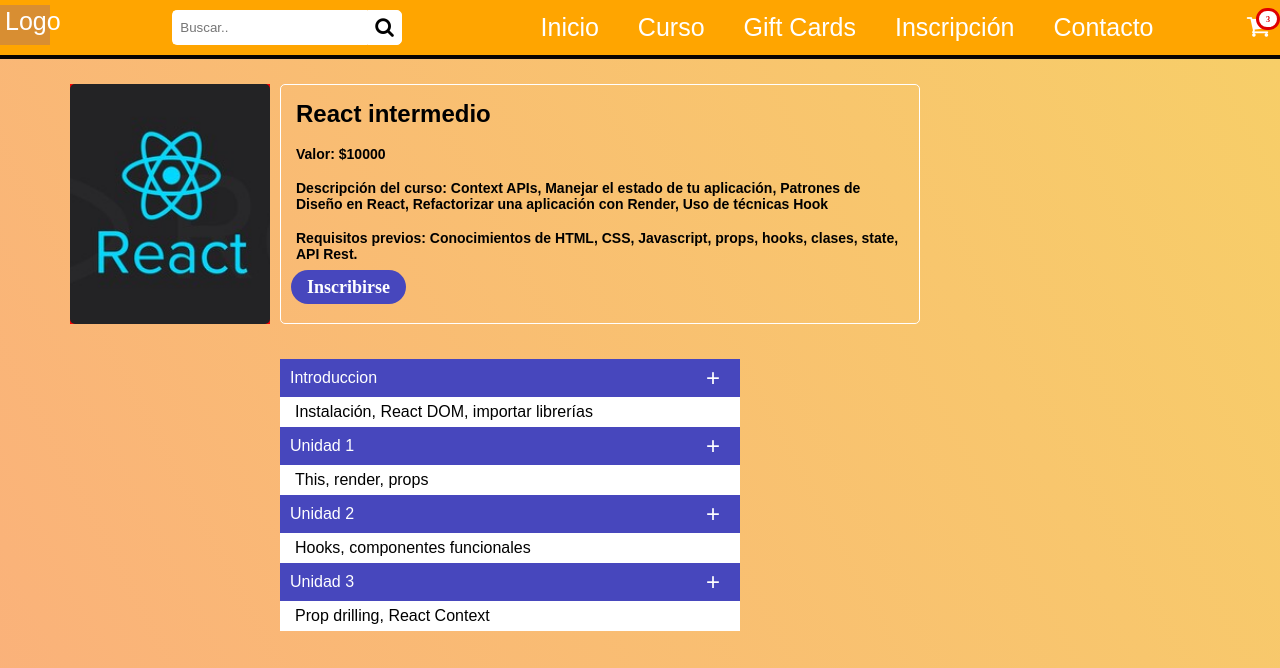
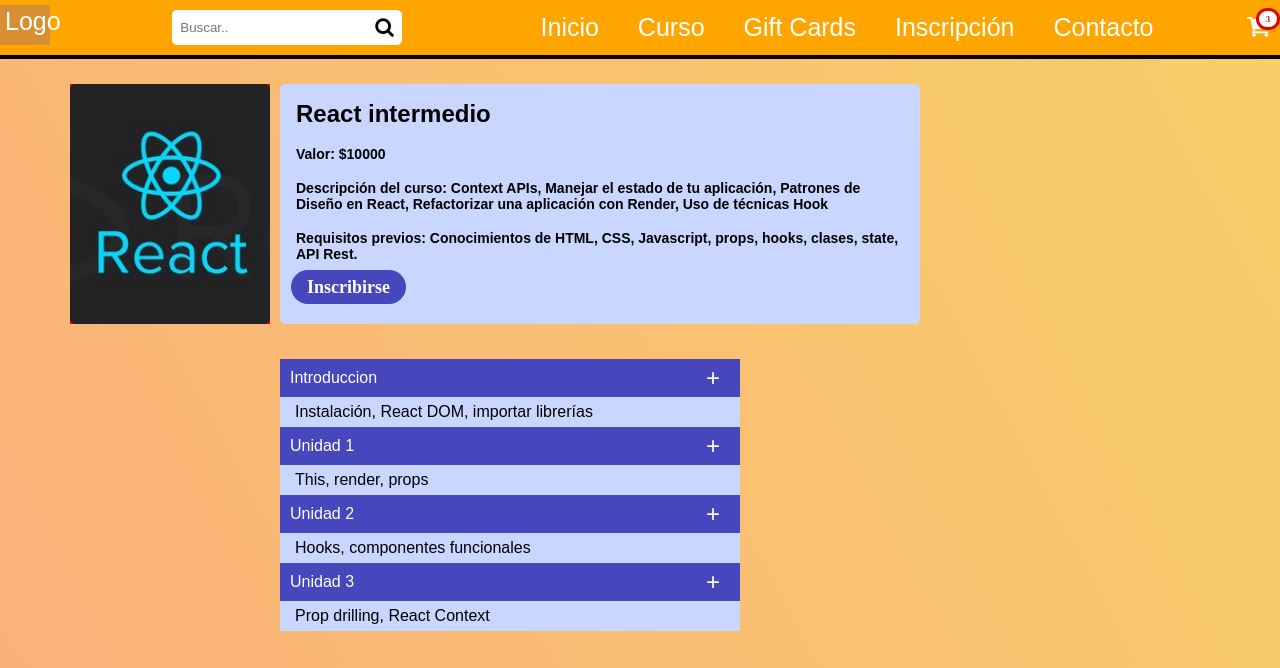
Before and after one commit to jonaalvarez/plataforma-de-cursos-online, a plain HTML site: page detalle-de-curso.html in a window 1280 px wide. Shown: the top 668 px of the page. Drawn offline with Linux system fonts and the light colour scheme.

```diff
--- a/css/detalle-de-curso.css
+++ b/css/detalle-de-curso.css
@@ -114,7 +114,8 @@
   position: absolute;
   left: 280px;
   top: 25px;
-  border: solid 1px white;
+  border: solid 1px #c9d6ff;
+  background-color: #c9d6ff;
   border-radius: 5px;
   padding: 15px;
 }
@@ -195,7 +196,7 @@
 .acordeon .content-box .content {
   position: relative;
   padding: 15px;
-  background: #fff;
+  background: #c9d6ff;
   height: 0;
   overflow: hidden;
   transition: 0.5s;
```
Also changed, not shown: css/contacto.css (+4 -4 lines), index.html (+1 -1 lines), subscribe-course.html (+1 -1 lines).
